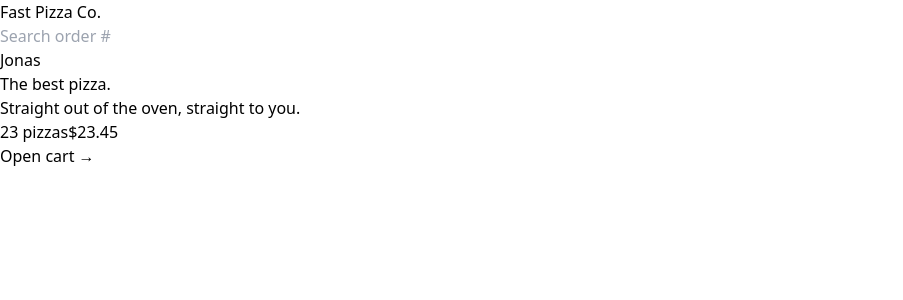
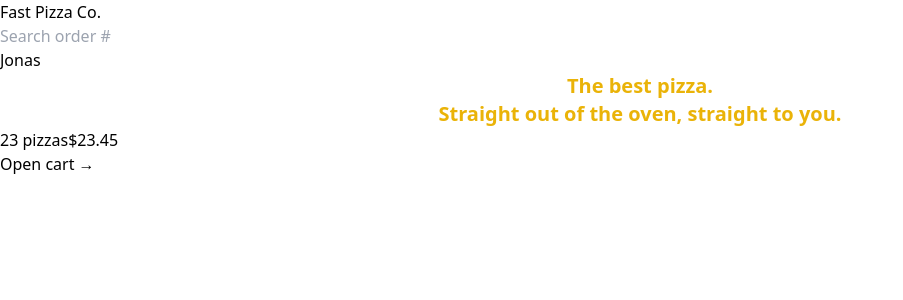
Before and after one commit to Nifemiasaolu/Fast_Pizza, a React (Vite) app: page / in a window 1280 px wide. Shown: the top 300 px of the page, without its empty margins (0-903 px from the left). Built offline with nearby package versions, Linux system fonts and the light colour scheme.

Commit message:
Update: Style changes

```diff
--- a/src/UI/Home.jsx
+++ b/src/UI/Home.jsx
@@ -1,7 +1,7 @@
 function Home() {
   return (
     <div>
-      <h1>
+      <h1 className="text-center text-xl font-semibold text-yellow-500">
         The best pizza.
         <br />
         Straight out of the oven, straight to you.
```
